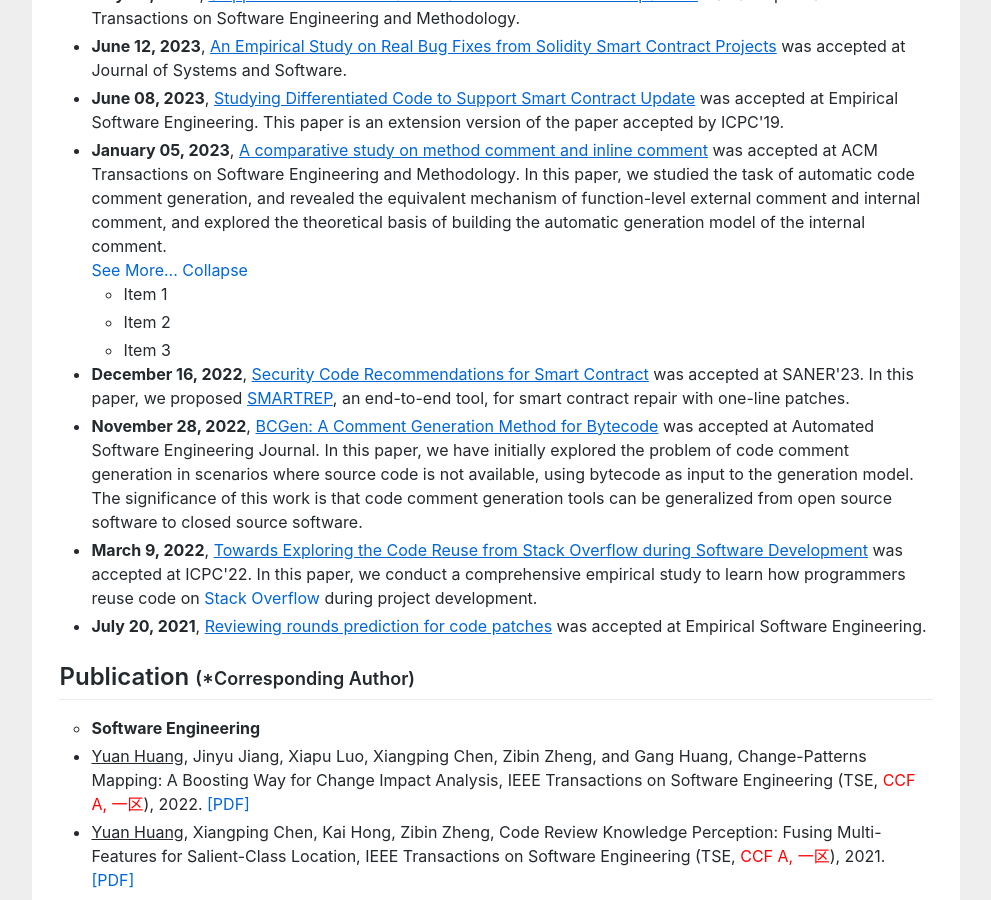
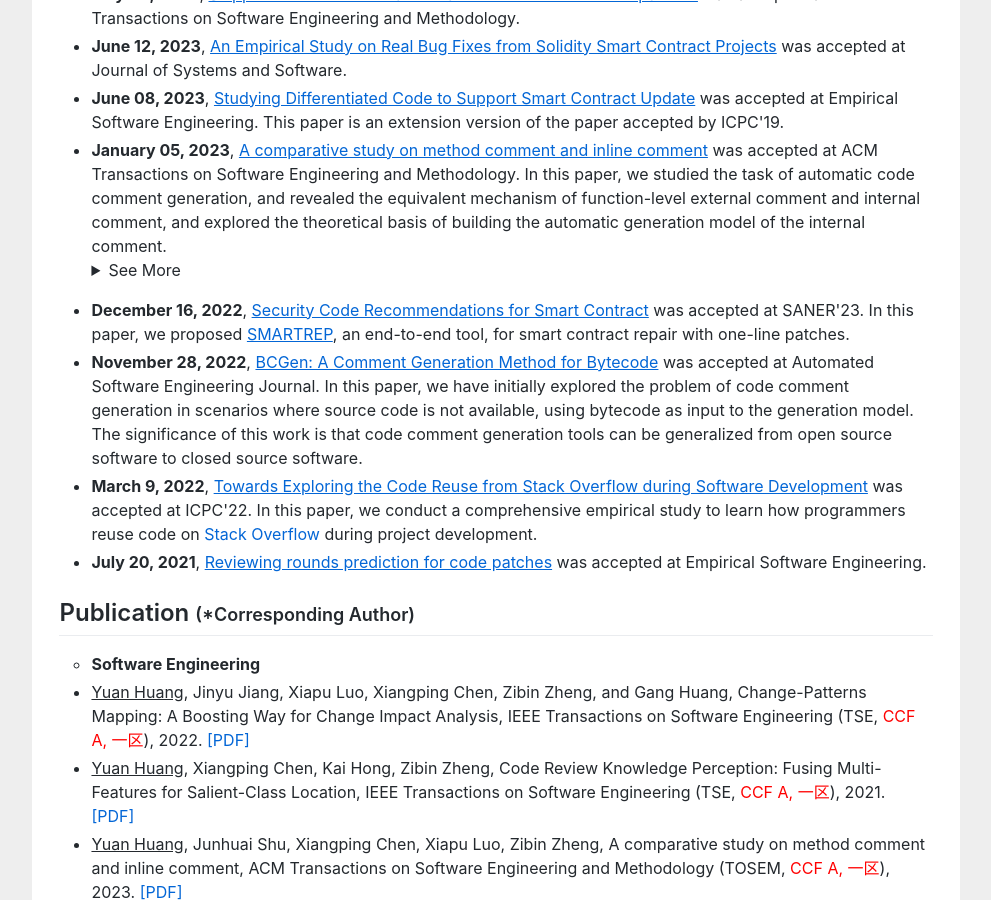
Before and after one commit to huangyuan-hy/huangyuan-hy.github.io, a Jekyll site: the page index.html, which Jekyll copies as it is, in a window 1280 px wide and 900 px high, scrolled down 945 px. Shown: the whole window, without its empty margins (144-1135 px from the left). Built offline with Jekyll 4.4.1, drawn with Linux system fonts in a browser that asks for light colours.

Commit message:
Update index.html

```diff
--- a/index.html
+++ b/index.html
@@ -94,17 +94,10 @@ gtag('config', 'UA-158965281-1');
 						<li><b>January 05, 2023</b>,  <a href="https://dl.acm.org/doi/pdf/10.1145/3582570"><u>A comparative study on method comment and inline comment</u></a> was accepted at ACM Transactions on Software Engineering and Methodology. In this paper,
 							we studied the task of automatic code comment generation, and revealed the equivalent mechanism of function-level external comment and internal comment, and explored the theoretical basis of building the automatic generation model of the internal comment.</li>
 
-<div class="row">
-  <a href="#hide1" class="hide" id="hide1">See More...</a>
-  <a href="#show1" class="show" id="show1">Collapse</a>
-  <div class="list">
-    <ul>
-      <li>Item 1</li>
-      <li>Item 2</li>
-      <li>Item 3</li>
-    </ul>
-  </div>
-</div>
+<details>
+  <summary>See More</summary>
+  This text will be hidden if your browser supports it.
+</details>
 
 						<li><b>December 16, 2022</b>,  <a href=""><u>Security Code Recommendations for Smart Contract</u></a> was accepted at SANER'23. In this paper, we proposed <a href="https://github.com/huangyuan-hy/SmartRep"><u>SMARTREP</u></a>, an end-to-end
 tool, for smart contract repair with one-line patches. </li>
```
